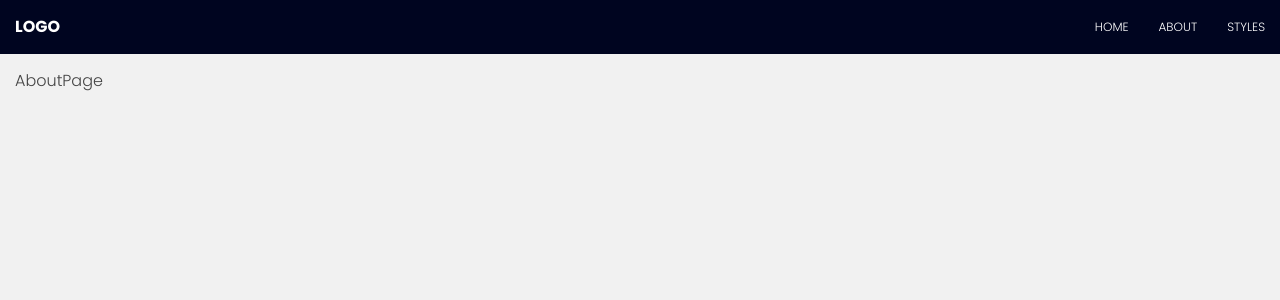
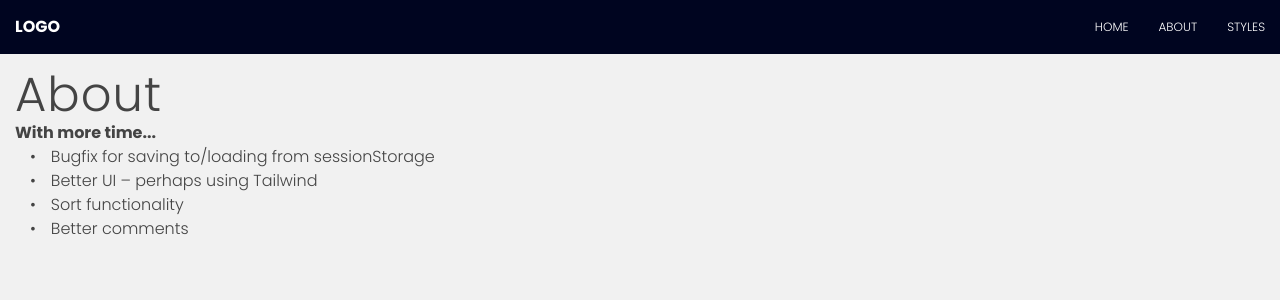
Before and after one commit to almack131216/get-started-template, a React (Create React App) app: page /about in a window 1280 px wide. Shown: the top 300 px of the page. Built offline with nearby package versions, Linux system fonts and the light colour scheme.

Commit message:
CR | add comments

```diff
--- a/src/components/Accordion/index.scss
+++ b/src/components/Accordion/index.scss
@@ -1,10 +1,4 @@
-// main {
-//     min-height: 100vh;
-//     /* using flex because of better browser support */
-//     display: flex;
-//     justify-content: center;
-//     align-items: center;
-//   }
+// ----- Accordion -----
 
 .accordion-container {
     @include shared-container();
@@ -14,10 +8,3 @@
     line-height: 1.2;
     font-weight: 500;
 }
-
-@media screen and (max-width: 992px) {
-    .accordion-container {
-        //   display: grid;
-        //   grid-template-columns: 50% 1fr;
-    }
-}
--- a/src/components/Grid/index.jsx
+++ b/src/components/Grid/index.jsx
@@ -3,12 +3,14 @@ import Card from "../Card"
 const Grid = ({ header, items }) => {
   return (
     <>
-      {header ? <h1>{header}</h1> : ""}
-      <div className='grid-container'>
-        {items.map((item) => (
-          <Card key={item.id} item={item} />
-        ))}
-      </div>
+      {header ? <h1>{header}</h1> : null}
+      {items ? (
+        <div className='grid-container'>
+          {items.map((item) => (
+            <Card key={item.id} item={item} />
+          ))}
+        </div>
+      ) : null}
     </>
   )
 }
--- a/src/components/Grid/index.scss
+++ b/src/components/Grid/index.scss
@@ -12,12 +12,12 @@
     }
 
     /* Screen larger than 900px? 3 columns */
-    @media (min-width: 900px) and (max-width:1191px) {
+    @media (min-width: 992px) and (max-width:1191px) {
         grid-template-columns: repeat(3, 1fr);
     }
 
     /* Screen larger than 600px? 2 columns */
-    @media (min-width: 600px) and (max-width:899px) {
+    @media (min-width: 600px) and (max-width:991px) {
         grid-template-columns: repeat(2, 1fr);
     }
 
--- a/src/components/Loading/index.jsx
+++ b/src/components/Loading/index.jsx
@@ -1,5 +1,3 @@
-import React from "react"
-
 const Loading = () => {
   return (
     <div className='load-container'>
--- a/src/components/Navbar/index.scss
+++ b/src/components/Navbar/index.scss
@@ -1,4 +1,5 @@
 // ----- Navbar -----
+
 nav {
     display: flex;
     align-items: center;
--- a/src/components/SearchBar/index.jsx
+++ b/src/components/SearchBar/index.jsx
@@ -1,5 +1,3 @@
-import React from 'react'
-
 const SearchBar = () => {
   return (
     <div>SearchBar</div>
--- a/src/components/SearchBar/index.scss
+++ b/src/components/SearchBar/index.scss
@@ -0,0 +1 @@
+// ----- SearchBar -----
--- a/src/pages/About/index.jsx
+++ b/src/pages/About/index.jsx
@@ -5,7 +5,18 @@ const AboutPage = () => {
     document.title = "About"
   }, [])
 
-  return <div className='page-container'>AboutPage</div>
+  return (
+    <div className='page-container'>
+      <h1>About</h1>
+      <strong>With more time...</strong>
+      <ul>
+        <li>Bugfix for saving to/loading from sessionStorage</li>
+        <li>Better UI – perhaps using Tailwind</li>
+        <li>Sort functionality</li>
+        <li>Better comments</li>
+      </ul>
+    </div>
+  )
 }
 
 export default AboutPage
--- a/src/pages/About/index.scss
+++ b/src/pages/About/index.scss
@@ -0,0 +1 @@
+// ----- About -----
--- a/src/pages/Styles/index.scss
+++ b/src/pages/Styles/index.scss
@@ -1,3 +1,5 @@
+// ----- Styles -----
+
 .color-swatches {
     display:flex;
     justify-content:baseline;
```
